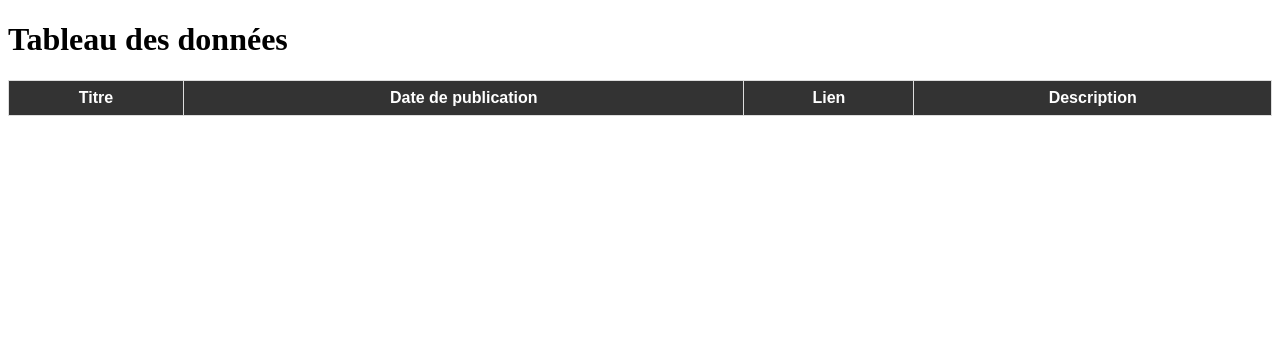
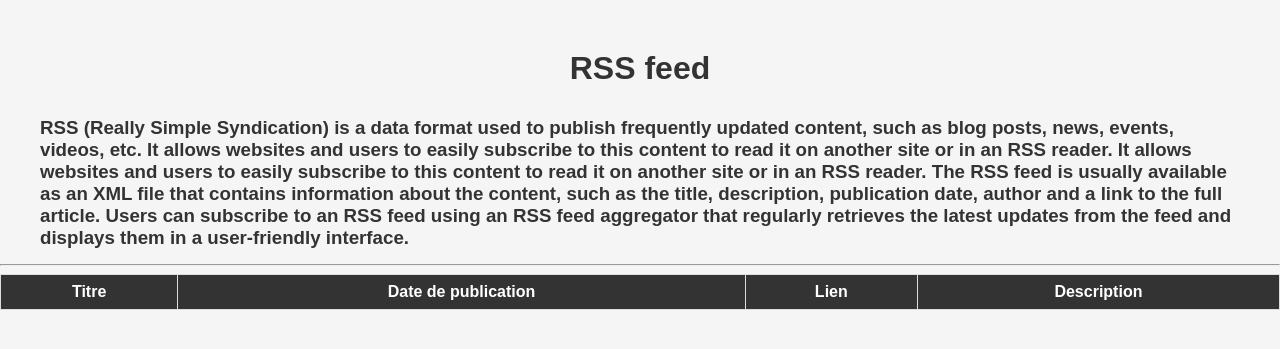
Before and after one commit to antoningr/Agregateur_de_flux_RSS, a Flask app: page / in a window 1280 px wide. Shown: the top 349 px of the page. Run offline with Flask 2, Linux system fonts and the light colour scheme; data that the repository does not hold is empty.

Commit message:
Big Upadte Projet

```diff
--- a/static/style.css
+++ b/static/style.css
@@ -1,3 +1,40 @@
+/* Style de base */
+body {
+    font-family: Arial, sans-serif;
+    margin: 0;
+    padding: 0;
+    background-color: #F5F5F5;
+}
+
+/* Style des titres */
+h1 {
+    color: #333;
+    margin-top: 50px;
+    margin-bottom: 20px;
+    margin-left: 40px;
+    margin-right: 40px;
+    text-align: center; /* Ajout de l'alignement au centre */
+}
+
+h2, h3, h4, h5, h6 {
+    color: #333;
+    margin-top: 30px;
+    margin-bottom: 15px;
+    margin-left: 40px;
+    margin-right: 40px;
+}
+
+/* Style des liens */
+a {
+    color: #1e90ff; /* Changement de la couleur des liens */
+    text-decoration: none;
+}
+
+a:hover {
+    color: #003399;
+}
+
+/* Style de la table */
 table {
     font-family: Arial, sans-serif;
     border-collapse: collapse;
@@ -22,12 +59,3 @@ tr:nth-child(even) {
 tr:hover {
     background-color: #ddd;
 }
-
-a {
-    text-decoration: none;
-    color: #1e90ff;
-}
-
-a:hover {
-    color: #003399;
-}
--- a/templates/table.html
+++ b/templates/table.html
@@ -2,13 +2,16 @@
 <html>
 <head>
     <meta charset="UTF-8">
-    <title>Tableau des données</title>
+    <title>Flux RSS</title>
     <link rel="stylesheet" type="text/css" href="{{ url_for('static', filename='style.css') }}">
 </head>
 <body>
     <div class="container">
-        <h1>Tableau des données</h1>
-        <table>
+        <h1 style="text-align:center;">RSS feed</h1>
+        <h3>RSS (Really Simple Syndication) is a data format used to publish frequently updated content, such as blog posts, news, events, videos, etc. It allows websites and users to easily subscribe to this content to read it on another site or in an RSS reader. It allows websites and users to easily subscribe to this content to read it on another site or in an RSS reader. The RSS feed is usually available as an XML file that contains information about the content, such as the title, description, publication date, author and a link to the full article. Users can subscribe to an RSS feed using an RSS feed aggregator that regularly retrieves the latest updates from the feed and displays them in a user-friendly interface.</h3>
+        <hr>
+        <table class="table-striped">
+            <!-- En-tête de la table -->
             <thead>
                 <tr>
                     <th>Titre</th>
@@ -17,6 +20,7 @@
                     <th>Description</th>
                 </tr>
             </thead>
+            <!-- Corps de la table -->
             <tbody>
                 {% for row in data %}
                     <tr>
```
